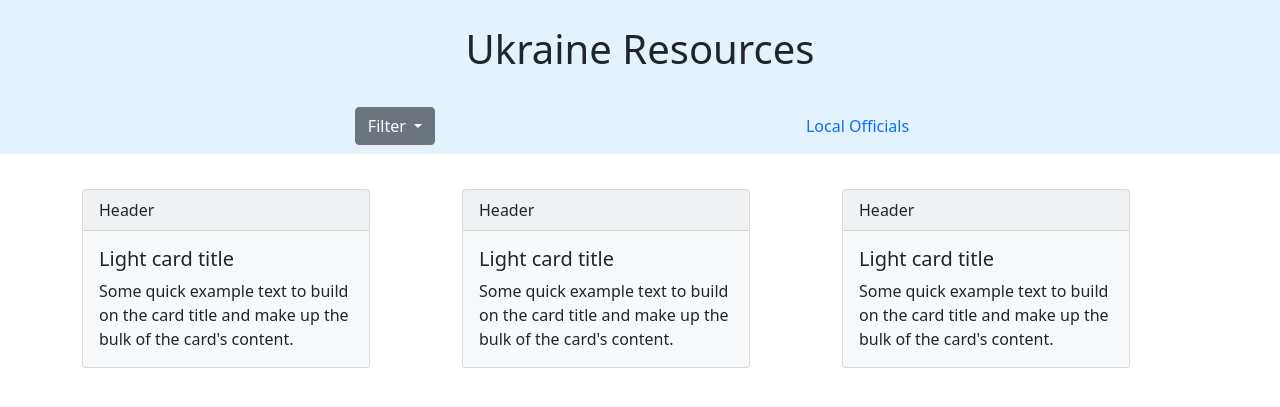
After one commit to bill-wilkin/urkarine_hackathon, a Flask app: page /resources in a window 1280 px wide. The commit adds this page. Shown: the top 407 px of the page. Run offline with Flask 2, Linux system fonts and the light colour scheme.

Commit message:
edited routes, styled the resource and representatives page

```diff
--- a/flask_app/controllers/resources.py
+++ b/flask_app/controllers/resources.py
@@ -10,20 +10,24 @@ import json
 load_dotenv()
 
 # renders page for all rources
+
+
 @app.route('/resources')
 def all_resources():
-    return render_template("<<Insert html title here>>")
+    return render_template("resources.html")
 
 # renders page for adding a new rource
+
+
 @app.route('/resources/new')
 def new_resources():
     if "user_id" not in session:
         return redirect("/")
-    return render_template("<<Insert html title here>>")
+    return render_template("new_resource.html")
 
 
 # creates a new resource
-@app.route("/resources/create", methods = ["POST"])
+@app.route("/resources/create", methods=["POST"])
 def create_resource():
     if "user_id" not in session:
         return redirect("/")
@@ -38,7 +42,7 @@ def create_resource():
 def edit_resource(resource_id):
     if "user_id" not in session:
         return redirect("/")
-    return render_template("<<Insert html title here>>", user = user.user.get_by_id({"id":session['user_id']}), resource = resource.resource.get_by_id({"id":resource_id}))
+    return render_template("edit_resource.html", user=user.user.get_by_id({"id": session['user_id']}), resource=resource.resource.get_by_id({"id": resource_id}))
 
 
 # updates resource
@@ -46,20 +50,22 @@ def edit_resource(resource_id):
 def update_resource(resource_id):
     if "user_id" not in session:
         return redirect("/")
-    user = user.user.get_by_id({"id":session['user_id']})
-    resource = resource.resource.get_by_id({"id":resource_id})
+    user = user.user.get_by_id({"id": session['user_id']})
+    resource = resource.resource.get_by_id({"id": resource_id})
     if user.id != resource.user.id:
         return redirect("/")
 
-    resource.Resource.update({"id":resource_id})
+    resource.Resource.update({"id": resource_id})
     return redirect(f"resources/{resource_id}/edit")
 
 # deletes a resource
+
+
 @app.route('/resouces/<resource_id>/destroy')
 def destroy_resource(resource_id):
-    user = user.user.get_by_id({"id":session['user_id']})
-    resource = resource.resource.get_by_id({"id":resource_id})
+    user = user.user.get_by_id({"id": session['user_id']})
+    resource = resource.resource.get_by_id({"id": resource_id})
     if user.id != resource.user.id or user.id != 1:
         return redirect("/")
-    resource.Resource.destroy({"id":resource_id})
+    resource.Resource.destroy({"id": resource_id})
     return redirect(f"resources/")
--- /dev/null
+++ b/flask_app/templates/resources.html
@@ -0,0 +1,89 @@
+<!DOCTYPE html>
+<html lang="en">
+  <head>
+    <meta charset="UTF-8" />
+    <meta http-equiv="X-UA-Compatible" content="IE=edge" />
+    <meta name="viewport" content="width=device-width, initial-scale=1.0" />
+    <link
+      href="https://cdn.jsdelivr.net/npm/bootstrap@5.1.3/dist/css/bootstrap.min.css"
+      rel="stylesheet"
+      integrity="sha384-1BmE4kWBq78iYhFldvKuhfTAU6auU8tT94WrHftjDbrCEXSU1oBoqyl2QvZ6jIW3"
+      crossorigin="anonymous"
+    />
+    <title>Document</title>
+  </head>
+  <body>
+    <h1 style="text-align: center; background-color:#e3f2fd; margin-bottom: 0; padding-top: 25px; padding-bottom: 25px;">Ukraine Resources</h1>
+    <!-- Nav Bar -->
+    <nav class="navbar navbar-light" style="background-color: #e3f2fd; list-style: none; display: flex; justify-content: space-evenly;">
+        <div class="dropdown">
+          <button
+            class="btn btn-secondary dropdown-toggle"
+            type="button"
+            id="dropdownMenuButton1"
+            data-bs-toggle="dropdown"
+            aria-expanded="false"
+          >
+            Filter
+          </button>
+          <ul class="dropdown-menu" aria-labelledby="dropdownMenuButton1">
+            <li><a class="dropdown-item" href="#">Action</a></li>
+            <li><a class="dropdown-item" href="#">Another action</a></li>
+            <li><a class="dropdown-item" href="#">Something else here</a></li>
+          </ul>
+        </div>
+        <li class="nav-item">
+          <a class="nav-link active" aria-current="page" href="/search"
+            >Local Officials</a
+          >
+        </li>
+      </ul>
+    </nav>
+
+    <div class="container">
+        <a href="/resources/new" style="text-decoration: none;">
+
+        <div class="row row-cols-3" style="margin-top: 35px">
+            <div class="col">
+                <div class="card text-dark bg-light mb-3" style="max-width: 18rem">
+                    <div class="card-header">Header</div>
+                    <div class="card-body">
+                        <h5 class="card-title">Light card title</h5>
+                        <p class="card-text">
+                            Some quick example text to build on the card title and make up
+                            the bulk of the card's content.
+                        </p>
+                    </div>
+                </div>
+            </div>
+        <div class="col">
+          <div class="card text-dark bg-light mb-3" style="max-width: 18rem">
+            <div class="card-header">Header</div>
+            <div class="card-body">
+              <h5 class="card-title">Light card title</h5>
+              <p class="card-text">
+                Some quick example text to build on the card title and make up
+                the bulk of the card's content.
+            </p>
+            </div>
+        </div>
+        </div>
+        <div class="col">
+          <div class="card text-dark bg-light mb-3" style="max-width: 18rem">
+            <div class="card-header">Header</div>
+            <div class="card-body">
+                <h5 class="card-title">Light card title</h5>
+              <p class="card-text">
+                  Some quick example text to build on the card title and make up
+                the bulk of the card's content.
+            </p>
+        </div>
+    </div>
+</div>
+</div>
+</a>
+
+</div>
+</div>
+  </body>
+</html>
```
Also changed, not shown: flask_app/controllers/representatives.py (+13 -11 lines), flask_app/templates/edit_resource.html (added, +12 -0 lines), flask_app/templates/new_resource.html (added, +12 -0 lines), flask_app/templates/one_resource.html (added, +12 -0 lines), flask_app/templates/search.html (+43 -2 lines), flask_app/__init__.py (line endings or trailing spaces).
